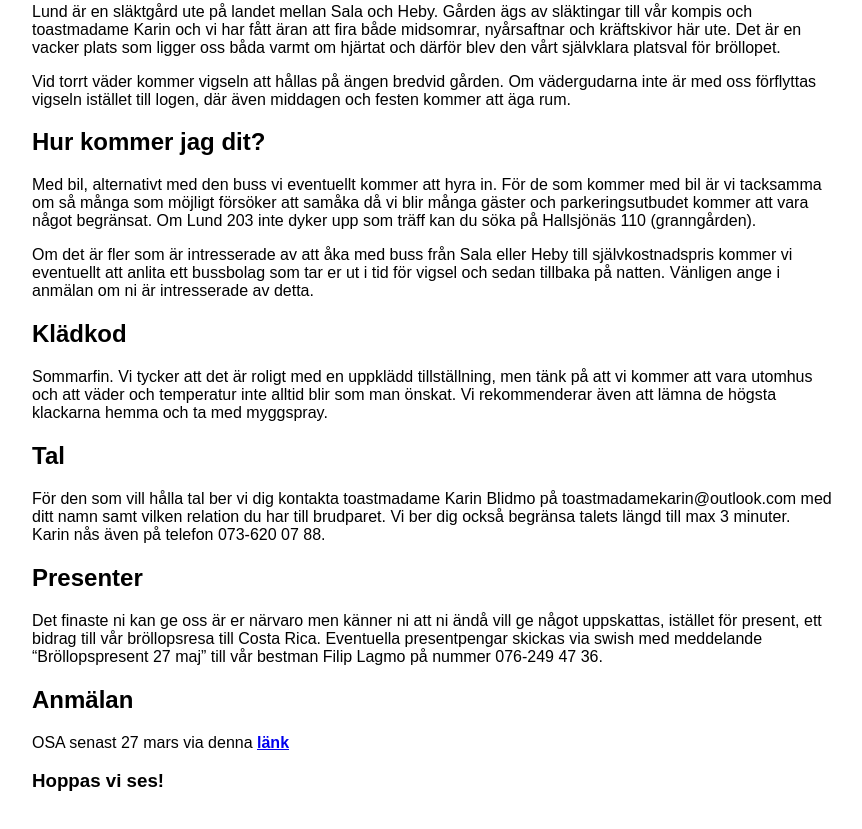
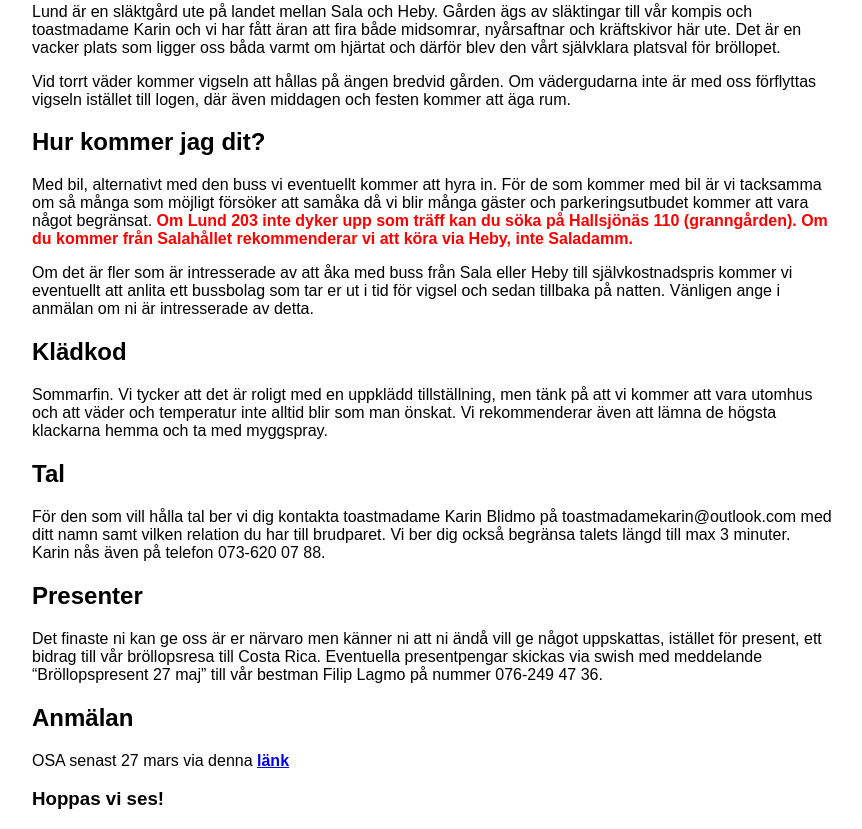
Before and after one commit to vidarasberg/wedding, a plain HTML site: page index.html in a window 1280 px wide. Shown: the part 891-1720 px from the top of the page, without its empty margins (208-1070 px from the left). Drawn offline with Linux system fonts and the light colour scheme.

Commit message:
Update index.html

```diff
--- a/index.html
+++ b/index.html
@@ -63,8 +63,12 @@
         Med bil, alternativt med den buss vi eventuellt kommer att hyra in. För
         de som kommer med bil är vi tacksamma om så många som möjligt försöker
         att samåka då vi blir många gäster och parkeringsutbudet kommer att vara
-        något begränsat. Om Lund 203 inte dyker upp som träff kan du söka på
-        Hallsjönäs 110 (granngården).
+        något begränsat.
+        <b style="color: red">
+          Om Lund 203 inte dyker upp som träff kan du söka på Hallsjönäs 110
+          (granngården). Om du kommer från Salahållet rekommenderar vi att köra
+          via Heby, inte Saladamm.
+        </b>
       </p>
 
       <p>
```
